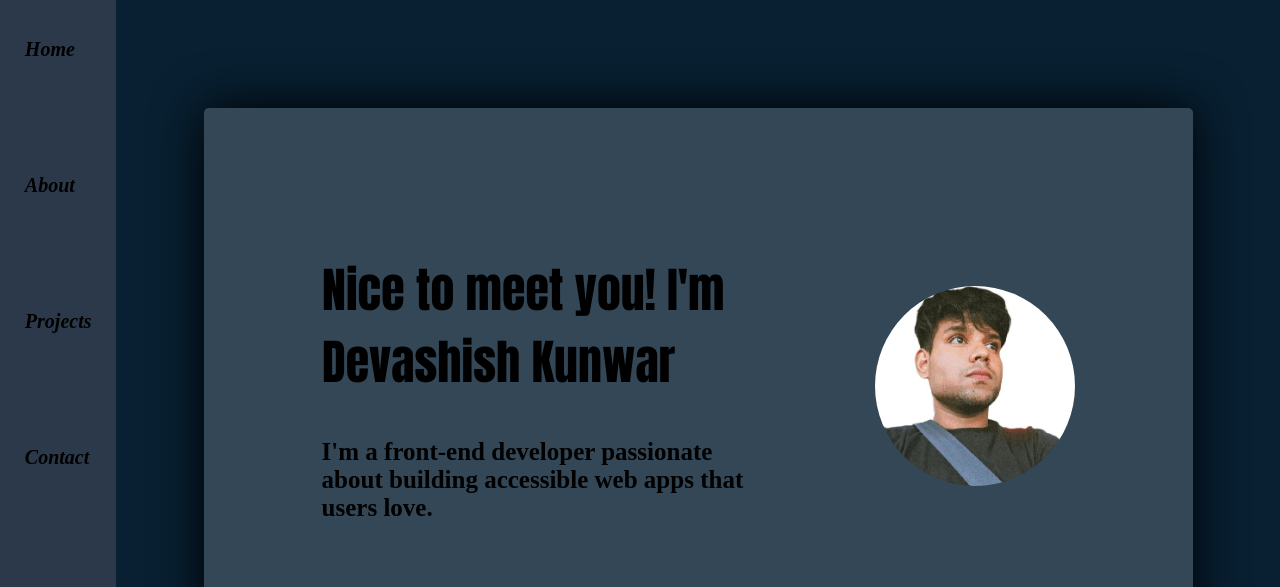
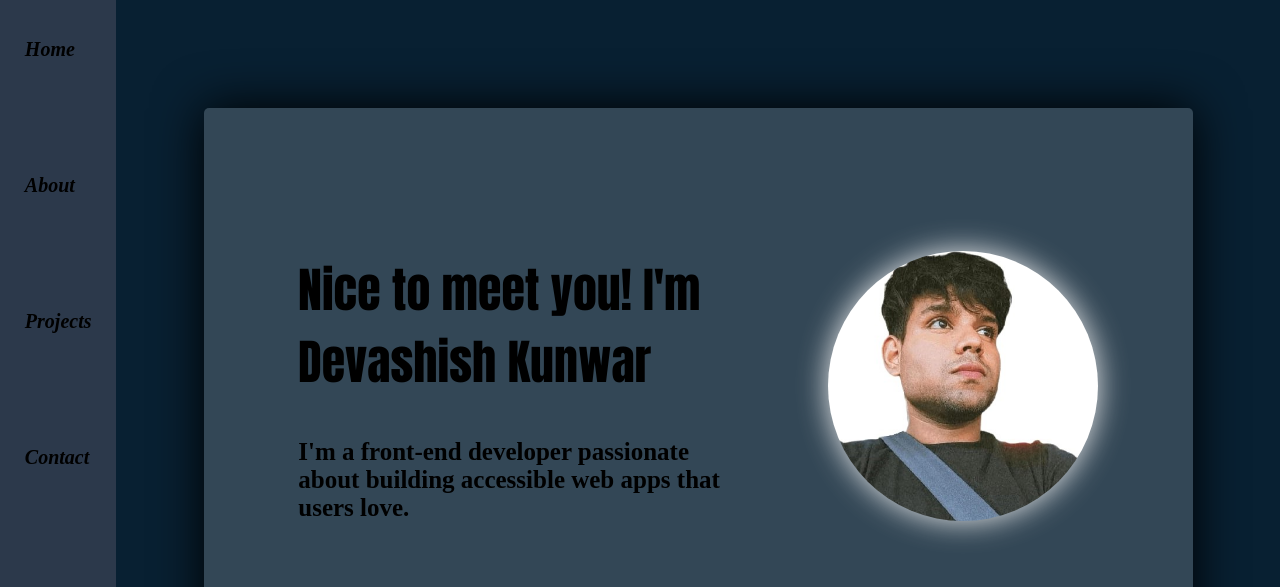
Before and after one commit to Dev05-24/Portfolio, a plain HTML site: page index.html in a window 1280 px wide. Shown: the top 587 px of the page. Drawn offline with Linux system fonts and the light colour scheme; a web font is replaced by a local one.

Commit message:
Update style.css

```diff
--- a/style.css
+++ b/style.css
@@ -211,9 +211,10 @@ body{
     animation: slidetop 1s ease forwards;
 }
 .sec-intro-img img{
-    height: 200px;
-    width: 200px;
+    height: 270px;
+    width: 270px;
     border-radius: 50%;
+    filter: drop-shadow(0px 0px 15px #eaeaea);
 }
 /* Media queries for intro section */
 @media (max-width:1410px) {
```
